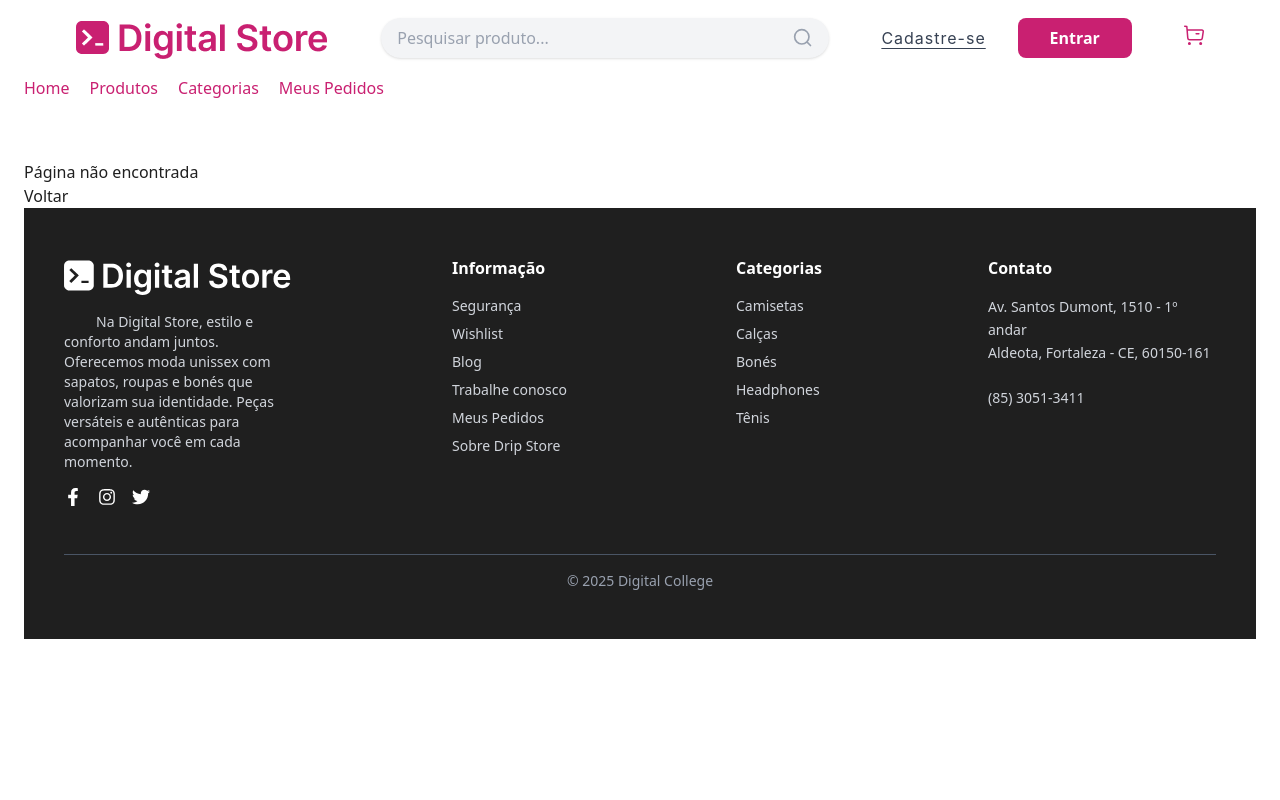
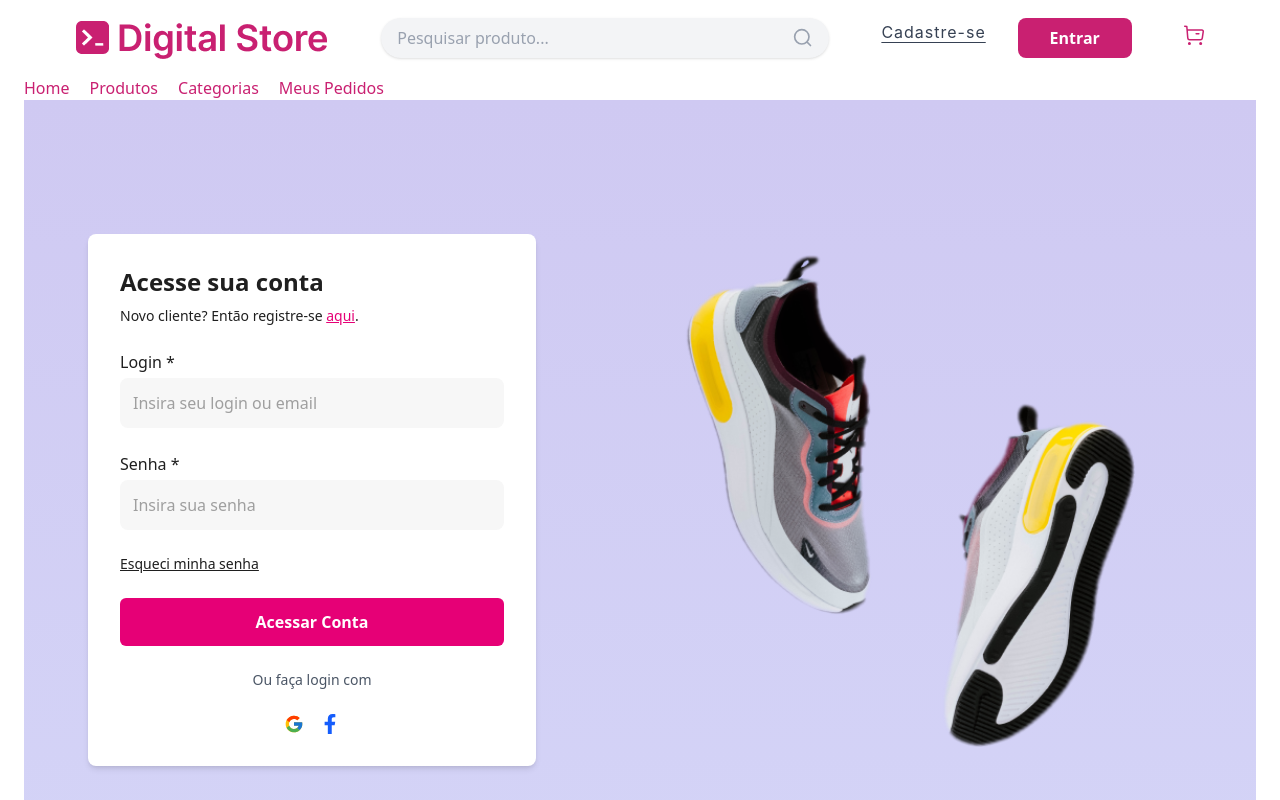
Before and after one commit to Markus328/digital-store, a React (Vite) app: page /loginpages in a window 1280 px wide. Shown: the top 800 px of the page. Built offline with nearby package versions, Linux system fonts and the light colour scheme.

Commit message:
adicionando formularios login e register

```diff
--- a/src/App.jsx
+++ b/src/App.jsx
@@ -10,6 +10,9 @@ import Produtos from "./pages/Products.jsx";
 import Categorias from "./pages/ProductCategories.jsx";
 import Pedidos from "./pages/Orders.jsx";
 import NotFound from "./pages/NotFound.jsx";
+import RegisterPage from "./pages/RegisterPage";
+import LoginPage from "./pages/LoginPage.jsx"
+
 
 const App = () => {
   return (
@@ -21,6 +24,8 @@ const App = () => {
           <Route path="/categorias" element={<Categorias />} />
           <Route path="/pedidos" element={<Pedidos />} />
           <Route path="*" element={<NotFound />} />
+          <Route path="/registerpage" element={<RegisterPage/>} />
+          <Route path="/loginpages" element={<LoginPage/>}></Route>
         </Routes>
       </BrowserRouter>
     </>
--- a/src/components/Header.jsx
+++ b/src/components/Header.jsx
@@ -1,8 +1,10 @@
 import NavBar from "../components/NavBar.jsx";
 import Logo from "../assets/logo.png"
 import MiniCart from "../assets/mini-cart.svg"
+import { Link } from "react-router-dom";
 
-const Header = () => {
+
+const Header = ({onOpenForm} ) => {
   return (
     <>
       <header>
@@ -31,13 +33,13 @@ const Header = () => {
 
 
           <div className="flex gap-8 ">
-            {/* link para a página de cadastre-se */}
-            {/* link para a página de logar*/}
-            <button class=" cursor-pointer text-[16px] font-normal font-['Inter'] text-gray-700 underline underline-offset-4 decoration-1 tracking-[1.00px] text-base leading-7 hover:text-gray-900 transition-colors duration-200">Cadastre-se</button>
+            <Link to="/registerpage">
+            <button class="to=/registerpage cursor-pointer text-[16px] font-normal font-['Inter'] text-gray-700 underline underline-offset-4 decoration-1 tracking-[1.00px] text-base leading-7 hover:text-gray-900 transition-colors duration-200">Cadastre-se</button>
+            </Link>
+            <Link to="/loginpages">
             <button class=" cursor-pointer w-[114px] h-[40px] bg-[#C92071] text-white rounded-lg font-semibold hover:bg-[#e03b8e] transition-colors duration-200">Entrar</button>
-
+            </Link>
           </div>
-
           <div>
             <button class="cursor-pointer">
               <img src={MiniCart} alt="carrinho" />
--- /dev/null
+++ b/src/components/LoginForm.jsx
@@ -0,0 +1,63 @@
+import React from "react";
+import { FaFacebookF } from "react-icons/fa";
+import { FcGoogle } from "react-icons/fc";
+import TenisLogin from "../assets/tenis-login.png";
+
+export default function LoginForm() {
+  return (
+    <div className="min-h-screen flex items-center justify-center bg-gradient-to-b from-[#cfc9f2] to-[#d4d4f7]">
+      <div className="max-w-6xl w-full grid grid-cols-1 md:grid-cols-2 gap-10 items-center px-6">
+        <div className="bg-white p-8 rounded-lg shadow-md w-full max-w-md">
+          <h1 className="text-2xl font-bold mb-2">Acesse sua conta</h1>
+          <p className="text-sm mb-6">
+            Novo cliente? Então registre-se <a href="/registerpage" className="text-pink-600 underline">aqui</a>.
+          </p>
+
+          <form className="space-y-6">
+            <div>
+              <label className="block mb-1 font-medium">Login *</label>
+              <input
+                type="text"
+                placeholder="Insira seu login ou email"
+                className="w-full p-3 bg-[#f7f7f7] text-[#474747] border border-transparent focus:border-pink-600 focus:ring-0 rounded-lg"
+                required
+              />
+            </div>
+
+            <div>
+              <label className="block mb-1 font-medium">Senha *</label>
+              <input
+                type="password"
+                placeholder="Insira sua senha"
+                className="w-full p-3 bg-[#f7f7f7] text-[#474747] border border-transparent focus:border-pink-600 focus:ring-0 rounded-lg"
+                required
+              />
+            </div>
+
+            <div className="text-sm text-left">
+              <a href="#" className="hover:text-pink-600 underline">Esqueci minha senha</a>
+            </div>
+            <button
+              type="submit"
+              className="w-full bg-pink-600 text-white py-3 rounded-md font-semibold hover:bg-pink-700 transition"
+            >
+              Acessar Conta
+            </button>
+            <div className="text-center text-sm text-gray-600">Ou faça login com</div>
+            <div className="flex justify-center gap-4 text-xl">
+              <button type="button"><FcGoogle /></button>
+              <button type="button" className="text-blue-600"><FaFacebookF /></button>
+            </div>
+          </form>
+        </div>
+        <div className="hidden md:block">
+          <img
+            src={TenisLogin}
+            alt="Tênis"
+            className="w-full max-w-lg mx-auto"
+          />
+        </div>
+      </div>
+    </div>
+  );
+}
--- /dev/null
+++ b/src/components/RegisterForm.jsx
@@ -0,0 +1,53 @@
+import React from "react";
+
+export default function Form() {
+  return (
+    <div className="bg-[#f7f7f7]">
+    <div className="max-w-2xl mx-auto p-6 bg-white rounded-2xl shadow mb-20 mt-20">
+      <h1 className="text-2xl font-bold mb-6">Criar Conta</h1>
+      <div></div>
+      <form className="space-y-8">
+        <section>
+          <h2 className="text-lg font-semibold mb-4">Informações Pessoais</h2>
+          <div className="space-y-4">
+            <label htmlFor="nome">Nome*</label>
+            <input type="text" placeholder="Insira seu nome" className="w-full p-3 bg-[#f7f7f7] text-[#474747] border border-transparent focus:ring-0 rounded-lg" required />
+            <label htmlFor="cpf">CPF*</label>
+            <input type="text" placeholder="Insira seu CPF" className="w-full p-3 bg-[#f7f7f7] text-[#474747] border border-transparent  focus:ring-0 rounded-lg" required />
+            <label htmlFor="email">E-mail*</label>
+            <input type="email" placeholder="Insira seu email" className="w-full p-3 bg-[#f7f7f7] text-[#474747] border border-transparent focus:ring-0 rounded-lg" />
+            <label htmlFor="celular">Celular*</label>
+            <input type="text" placeholder="Insira seu celular" className="w-full p-3 bg-[#f7f7f7] text-[#474747] border border-transparent focus:ring-0 rounded-lg" required />
+          </div>
+        </section>
+        <section>
+          <h2 className="text-lg font-semibold mb-4">Informações de Entrega</h2>
+          <div className="space-y-4">
+            <label htmlFor="endereco">Endereço*</label>
+            <input type="text" placeholder="Insira seu endereço" className="w-full p-3 bg-[#f7f7f7] text-[#474747] border border-transparent focus:ring-0 rounded-lg" required />
+            <label htmlFor="bairro">Bairro*</label>
+            <input type="text" placeholder="Insira seu bairro" className="w-full p-3 bg-[#f7f7f7] text-[#474747] border border-transparent focus:ring-0 rounded-lg" required />
+            <label htmlFor="cidade">Cidade*</label>
+            <input type="text" placeholder="Insira sua cidade" className="w-full p-3 bg-[#f7f7f7] text-[#474747] border border-transparent focus:ring-0 rounded-lg" required />
+            <label htmlFor="cep">Cep*</label>
+            <input type="text" placeholder="Insira seu CEP" className="w-full p-3 bg-[#f7f7f7] text-[#474747] border border-transparent focus:ring-0 rounded-lg" required />
+            <label htmlFor="complemeneto">Complemento</label>
+            <input type="text" placeholder="Insira complemento" className="w-full p-3 bg-[#f7f7f7] text-[#474747] border border-transparent focus:ring-0 rounded-lg" />
+          </div>
+        </section>
+        <div className="flex items-start">
+          <input id="ofertas" type="checkbox" className="mt-1 mr-2" />
+          <label htmlFor="ofertas" className="text-sm text-gray-700">
+            Quero receber por email ofertas e novidades das lojas da Digital Store. A frequência de envios pode variar de acordo com a interação do cliente.
+          </label>
+        </div>
+        <button
+          type="submit"
+          className="w-full bg-pink-600 text-white py-3 rounded-lg hover:bg-pink-700 transition">
+          Criar Conta
+        </button>
+      </form>
+    </div>
+    </div>
+  );
+}
--- /dev/null
+++ b/src/pages/LoginPage.jsx
@@ -0,0 +1,15 @@
+import Header from "../components/Header.jsx";
+import Footer from "../components/Footer.jsx";
+import LoginForm from "../components/LoginForm.jsx"
+
+const RegisterPage = () => {
+  return (
+    <div className="w-full h-full flex flex-col">
+      <Header />
+        <LoginForm/>
+      <Footer />
+    </div>
+  );
+};
+
+export default RegisterPage;
--- /dev/null
+++ b/src/pages/RegisterPage.jsx
@@ -0,0 +1,17 @@
+import React from "react";
+import { Link } from "react-router-dom";
+import Header from "../components/Header.jsx";
+import Footer from "../components/Footer.jsx";
+import RegisterForm from "../components/RegisterForm.jsx"
+
+const RegisterPage = () => {
+  return (
+    <div className="w-full h-full flex flex-col">
+      <Header />
+        <RegisterForm/>
+      <Footer />
+    </div>
+  );
+};
+
+export default RegisterPage;
```
Also changed, not shown: src/assets/tenis-login.png (added).
